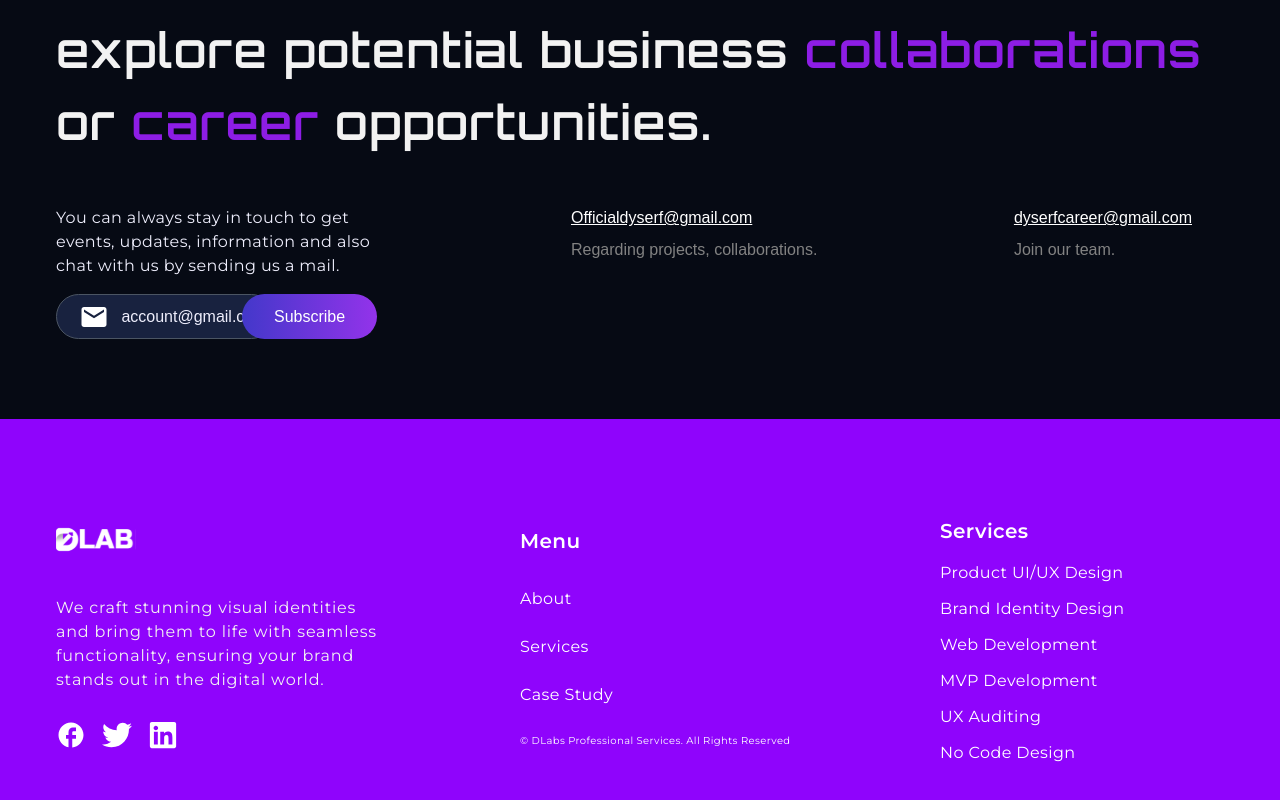
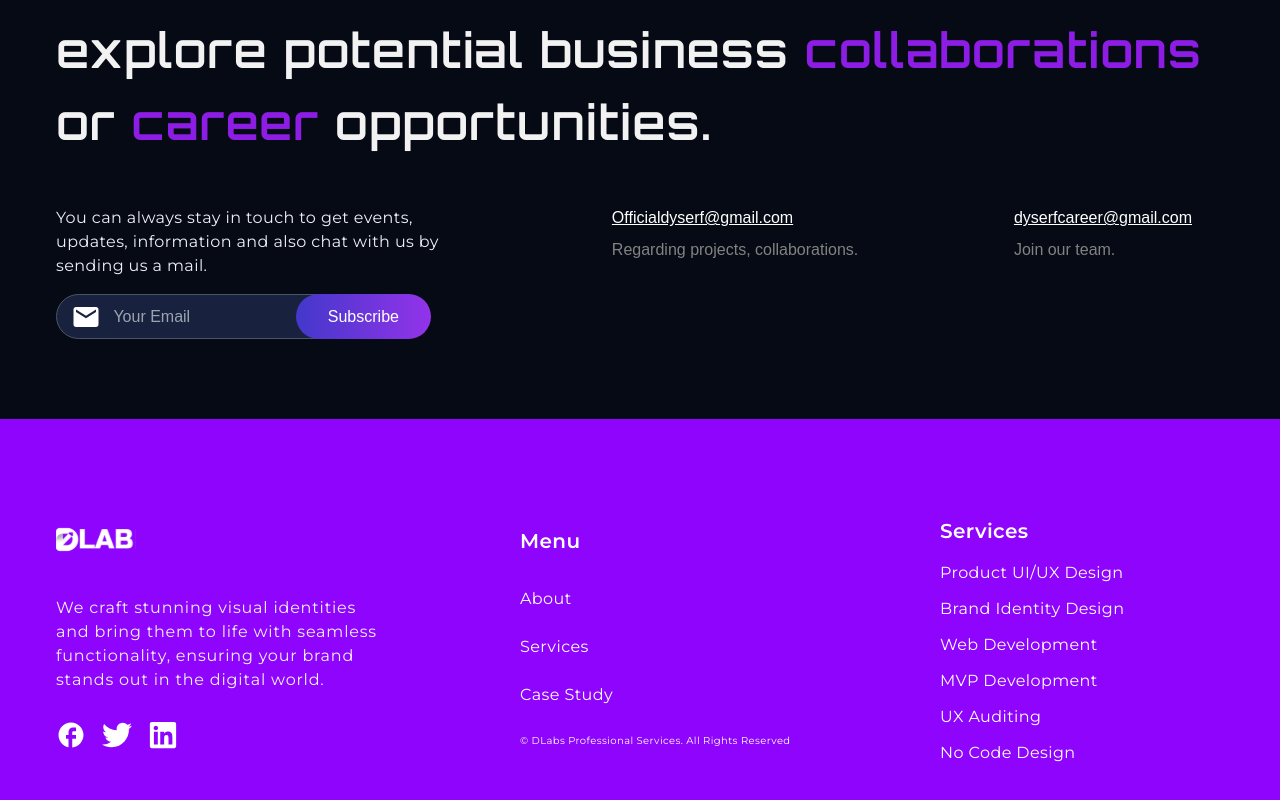
Before and after one commit to itsadaeze/Dlab, a React (Create React App) app: page / in a window 1280 px wide. Shown: the part 9350-10150 px from the top of the page. Built offline with nearby package versions, Linux system fonts and the light colour scheme.

Commit message:
worked on team section and other adjustments

```diff
--- a/src/components/form.js
+++ b/src/components/form.js
@@ -146,6 +146,7 @@ const Form = () => {
         <div className="">
           <button
             type="submit"
+            onClick={handleSubmit}
             className="flex flex-row items-center text-white w-[176px] md:w-[196px] h-[47px] md:h-[53px] ml-3 md:ml-0 px-2 border-none mt-7 bg-gradient-to-r from-indigo-700 to-purple-600 rounded-[100px] border justify-center gap-[22px]"
           >
            Send Message
--- a/src/components/subscribe.js
+++ b/src/components/subscribe.js
@@ -1,22 +1,30 @@
-import React from "react";
+import React, { useState } from "react";
 import { MdEmail } from "react-icons/md";
 const Subscribe = () => {
+
+    const [email, setEmail] = useState('');
     return(
         <div className="bg-[#060A14] py-10 md:py-20 font-poppins">
              <div className="  max-w-[1200px] mx-auto md:px-4">
             <h1 className="  font-orbitron text-[24px] w-full px-[1rem] text-[#F2F2F2] tracking-wide  md:text-[36px] lg:text-[48px] md:px-0">Feel free to reach out to us via email to explore potential business <span className="text-[#8D1DE5]">collaborations</span> or <span className="text-[#8D1DE5]">career</span> opportunities.</h1>
             <div className="flex flex-col justify-around lg:justify-between text-white mt-[3rem] md:flex-row px-5 md:px-0 ">
-                <div className="w-full md:w-[30%] ">
+                <div className="w-full md:w-[37%] ">
                     <h1 className="text-[#EEEEFC] font-montserrat tracking-wide text-[14px] md:text-[14px] lg:text-[16px]">You can always stay in touch to get events, updates, information and also chat with us by sending us a mail.</h1>
                     <div className="flex flex-row mt-[1rem] ">
                          <div className="flex flex-row justify-between border  py-[0]  border-gray-600 rounded-full bg-[#18223F]  md:p-[0.4rem]">
-                        <div className="flex flex-row items-center space-x-0 ml-4 md:space-x-3">
-                         <MdEmail size={30} className="px-2 md:px-0" />
-                        <p className="text-[#EEEEFC]">account@gmail.com</p>
+                        <div className="flex flex-row items-center space-x-0  md:space-x-1 px-2 w-30">
+                         <MdEmail size={30} className=" " />
+                         <input
+                            type="email"
+                            value={email}
+                            onChange={(e) => setEmail(e.target.value)}
+                            className=" px-2  bg-transparent  focus:outline-none"
+                            placeholder="Your Email"
+                        />
                         </div>
 
                     </div>
-                    <button className="border border-none bg-gradient-to-r from-indigo-700 to-purple-600 text-[9px] rounded-full ml-[-2rem] px-3 md:px-8 md:text-base md:ml-[-2rem]">Subscribe</button></div>
+                    <button className="border border-none bg-gradient-to-r from-indigo-700 to-purple-600 text-[9px] rounded-full ml-[-2rem] px-3 md:px-8 md:text-base md:ml-[-3rem]">Subscribe</button></div>
 
                 </div>
 
```
